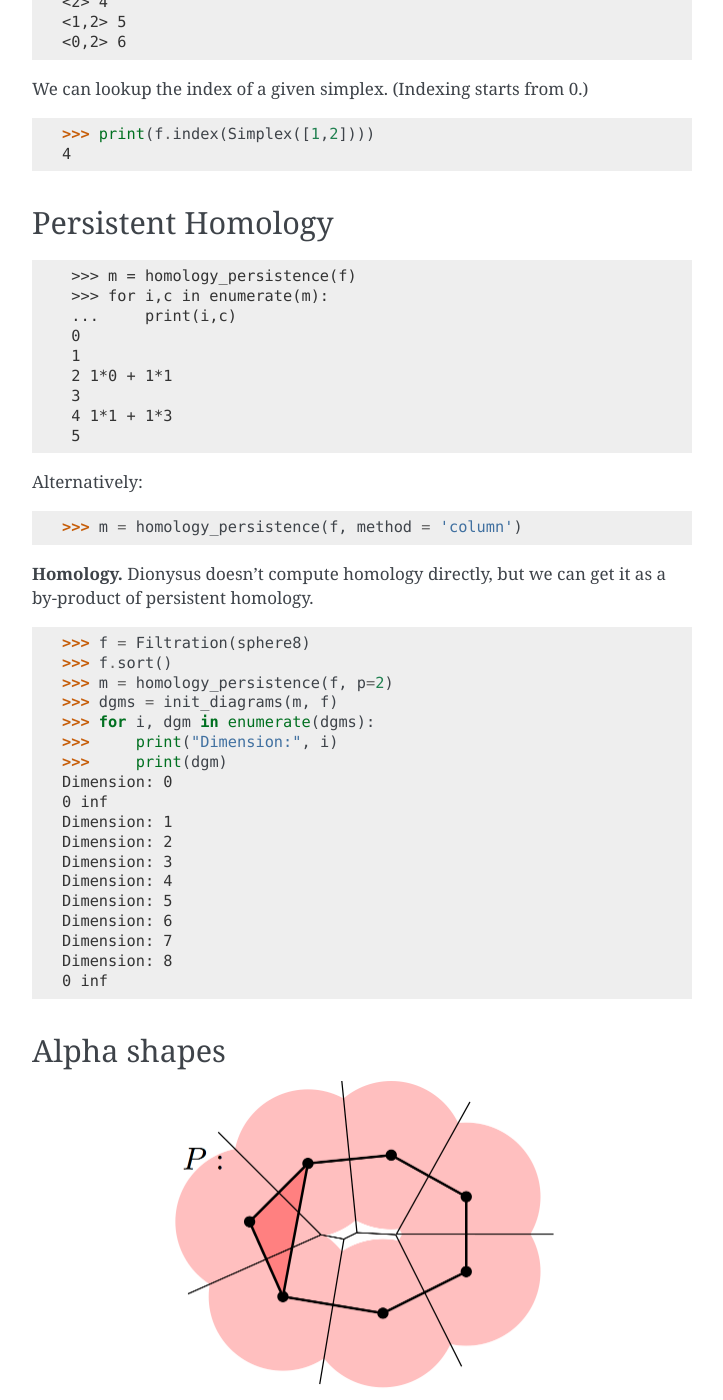
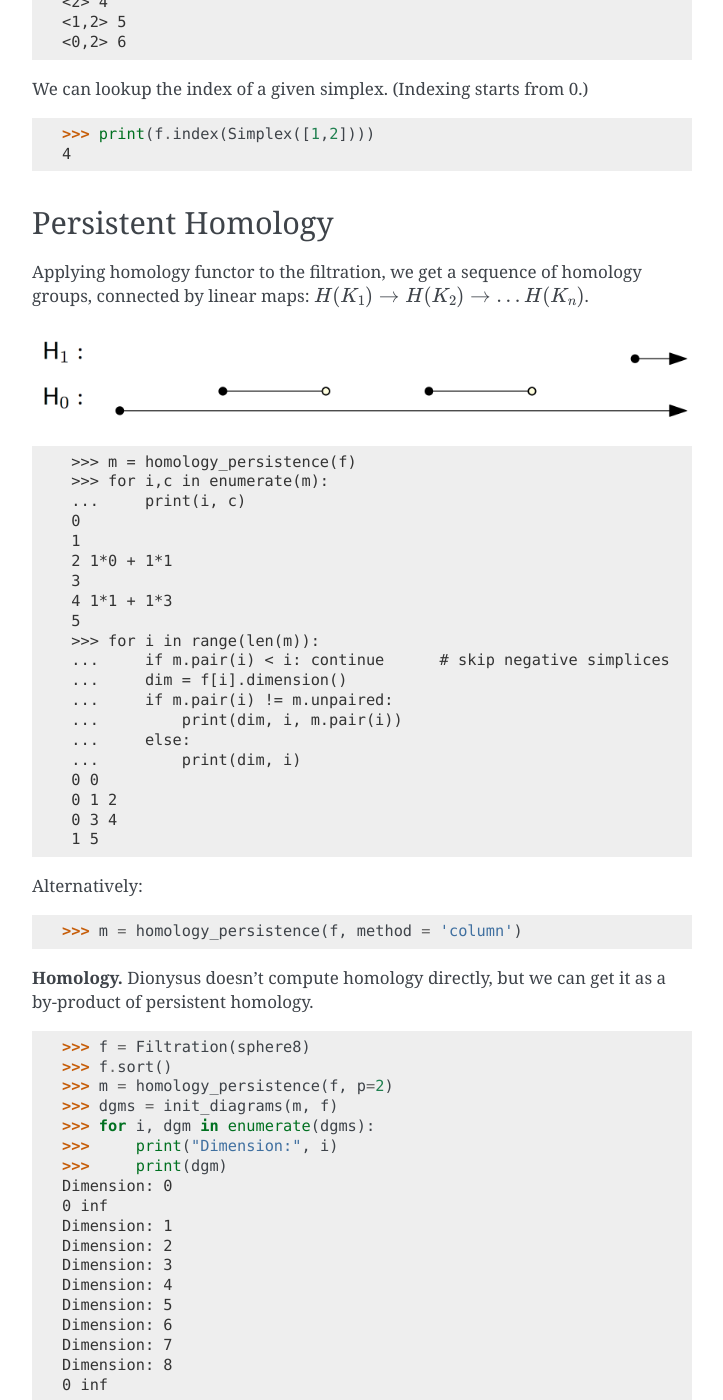
Before and after one commit to mrzv/dionysus, a Sphinx documentation site: the page built from doc/tutorial.rst, in a window 1280 px wide and 1400 px high, scrolled down 1753 px. Shown: the whole window, without its empty margins (388-1111 px from the left). Built offline with Sphinx 7.4.7, drawn with Linux system fonts in a browser that asks for light colours.

Commit message:
Add bindings for ReducedMatrix::{pair,unpaired} + barcode illustration to the docs

```diff
--- a/doc/tutorial.rst
+++ b/doc/tutorial.rst
@@ -100,18 +100,34 @@
 Persistent Homology
 -------------------
 
+Applying homology functor to the filtration, we get a sequence of homology groups, connected by linear maps:
+:math:`H(K_1) \to H(K_2) \to \ldots H(K_n)`.
+
+.. image:: figures/barcode.png
+
 .. doctest::
    :options: +NORMALIZE_WHITESPACE
 
     >>> m = homology_persistence(f)
     >>> for i,c in enumerate(m):
-    ...     print(i,c)
+    ...     print(i, c)
     0
     1
     2 1*0 + 1*1
     3
     4 1*1 + 1*3
     5
+    >>> for i in range(len(m)):
+    ...     if m.pair(i) < i: continue      # skip negative simplices
+    ...     dim = f[i].dimension()
+    ...     if m.pair(i) != m.unpaired:
+    ...         print(dim, i, m.pair(i))
+    ...     else:
+    ...         print(dim, i)
+    0 0
+    0 1 2
+    0 3 4
+    1 5
 
 Alternatively:
 
```
Also changed, not shown: doc/figures/barcode.png (added), 1 other file.
